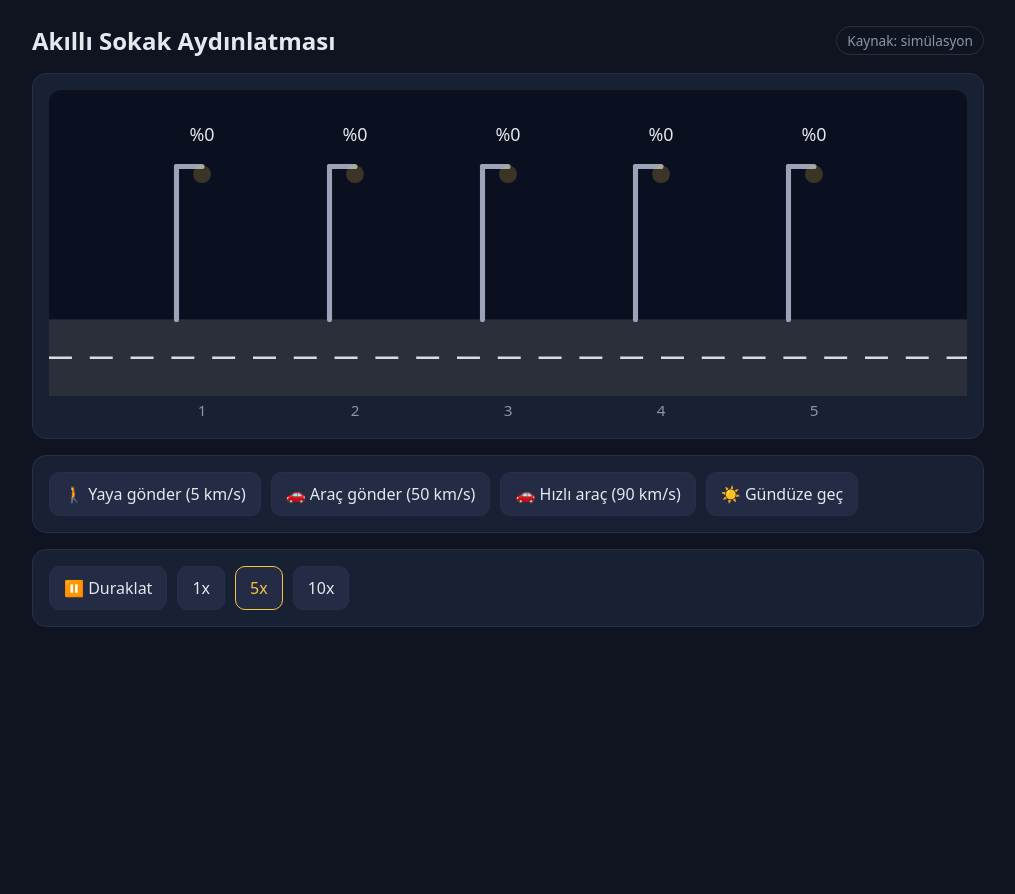
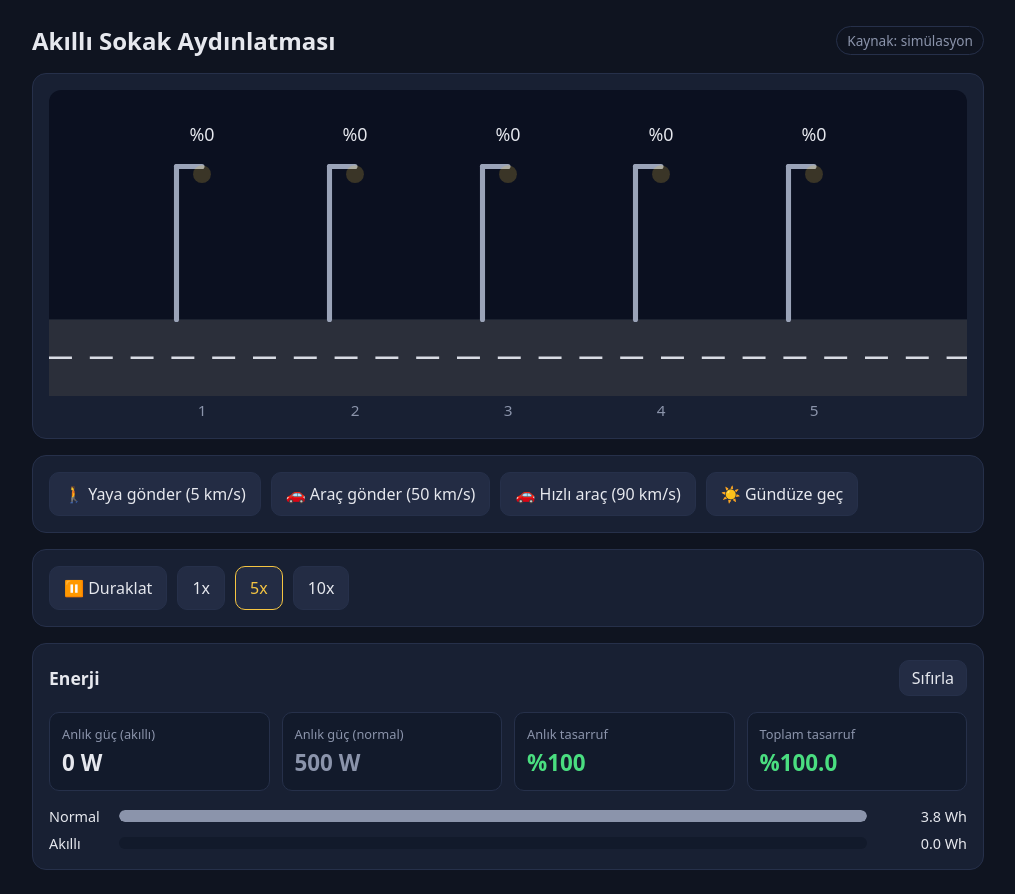
Before and after one commit to MaydinKanadasi/akilli-aydinlatma, a React (Vite) app: page / in a window 1280 px wide. Shown: the whole page, without its empty margins (132-1147 px from the left). Before the commit the page ends 800 px from the top, so only its background shows below. Built offline with nearby package versions, Linux system fonts and the light colour scheme.

Commit message:
Enerji paneli: anlık güç, biriken tüketim ve tasarruf yüzdesi

```diff
--- a/src/App.tsx
+++ b/src/App.tsx
@@ -1,4 +1,5 @@
 import { RoadView } from "./components/RoadView";
+import { EnergyPanel } from "./components/EnergyPanel";
 import { useMockSimulation } from "./hooks/useMockSimulation";
 import "./App.css";
 
@@ -43,6 +44,10 @@ function App() {
           <span className="paused-note">Simülasyon duraklatıldı</span>
         )}
       </section>
+
+      <section className="panel">
+        <EnergyPanel state={state} energy={sim.energy} onReset={sim.resetEnergy} />
+      </section>
     </main>
   );
 }
--- /dev/null
+++ b/src/components/EnergyPanel.css
@@ -0,0 +1,41 @@
+.energy { display: grid; gap: 16px; }
+.energy-head { display: flex; align-items: center; justify-content: space-between; }
+.energy-head h2 { font-size: 1.1rem; margin: 0; }
+.energy-head button {
+  background: #232c44;
+  color: inherit;
+  border: 1px solid var(--border);
+  border-radius: 10px;
+  padding: 6px 12px;
+}
+.energy-head button:hover { border-color: var(--accent); }
+.energy-grid {
+  display: grid;
+  grid-template-columns: repeat(auto-fit, minmax(160px, 1fr));
+  gap: 12px;
+}
+.stat {
+  display: grid;
+  gap: 4px;
+  background: #121a2b;
+  border: 1px solid var(--border);
+  border-radius: 10px;
+  padding: 12px;
+}
+.stat-label { font-size: 0.8rem; color: var(--muted); }
+.stat-value { font-size: 1.4rem; font-weight: 600; font-variant-numeric: tabular-nums; }
+.stat-value.muted { color: var(--muted); }
+.stat-value.good { color: var(--good); }
+.bars { display: grid; gap: 8px; }
+.bar-row {
+  display: grid;
+  grid-template-columns: 60px 1fr 90px;
+  align-items: center;
+  gap: 10px;
+  font-size: 0.9rem;
+}
+.bar-row span:last-child { text-align: right; font-variant-numeric: tabular-nums; }
+.bar { height: 12px; background: #121a2b; border-radius: 999px; overflow: hidden; }
+.bar-fill { height: 100%; border-radius: 999px; transition: width 0.3s; }
+.bar-fill.normal { background: var(--muted); }
+.bar-fill.smart { background: var(--good); }
--- /dev/null
+++ b/src/components/EnergyPanel.tsx
@@ -0,0 +1,73 @@
+import type { SystemState } from "../logic/types";
+import "./EnergyPanel.css";
+
+interface Props {
+  state: SystemState;
+  energy: { smartWh: number; normalWh: number };
+  onReset: () => void;
+}
+
+const formatWh = (wh: number) =>
+  wh >= 1000 ? `${(wh / 1000).toFixed(2)} kWh` : `${wh.toFixed(1)} Wh`;
+
+// Normal sistem hiç tüketmiyorsa (gündüz) tasarruf yüzdesi anlamsızdır
+const savingPct = (smart: number, normal: number) =>
+  normal > 0 ? (1 - smart / normal) * 100 : null;
+
+export function EnergyPanel({ state, energy, onReset }: Props) {
+  const instant = savingPct(state.powerW, state.normalPowerW);
+  const total = savingPct(energy.smartWh, energy.normalWh);
+  const smartRatio = energy.normalWh > 0 ? energy.smartWh / energy.normalWh : 0;
+
+  return (
+    <div className="energy">
+      <div className="energy-head">
+        <h2>Enerji</h2>
+        <button onClick={onReset}>Sıfırla</button>
+      </div>
+
+      <div className="energy-grid">
+        <div className="stat">
+          <span className="stat-label">Anlık güç (akıllı)</span>
+          <span className="stat-value">{state.powerW.toFixed(0)} W</span>
+        </div>
+        <div className="stat">
+          <span className="stat-label">Anlık güç (normal)</span>
+          <span className="stat-value muted">{state.normalPowerW.toFixed(0)} W</span>
+        </div>
+        <div className="stat">
+          <span className="stat-label">Anlık tasarruf</span>
+          <span className="stat-value good">
+            {instant === null ? "—" : `%${instant.toFixed(0)}`}
+          </span>
+        </div>
+        <div className="stat">
+          <span className="stat-label">Toplam tasarruf</span>
+          <span className="stat-value good">
+            {total === null ? "—" : `%${total.toFixed(1)}`}
+          </span>
+        </div>
+      </div>
+
+      <div className="bars">
+        <div className="bar-row">
+          <span>Normal</span>
+          <div className="bar">
+            <div
+              className="bar-fill normal"
+              style={{ width: energy.normalWh > 0 ? "100%" : "0%" }}
+            />
+          </div>
+          <span>{formatWh(energy.normalWh)}</span>
+        </div>
+        <div className="bar-row">
+          <span>Akıllı</span>
+          <div className="bar">
+            <div className="bar-fill smart" style={{ width: `${smartRatio * 100}%` }} />
+          </div>
+          <span>{formatWh(energy.smartWh)}</span>
+        </div>
+      </div>
+    </div>
+  );
+}
```
